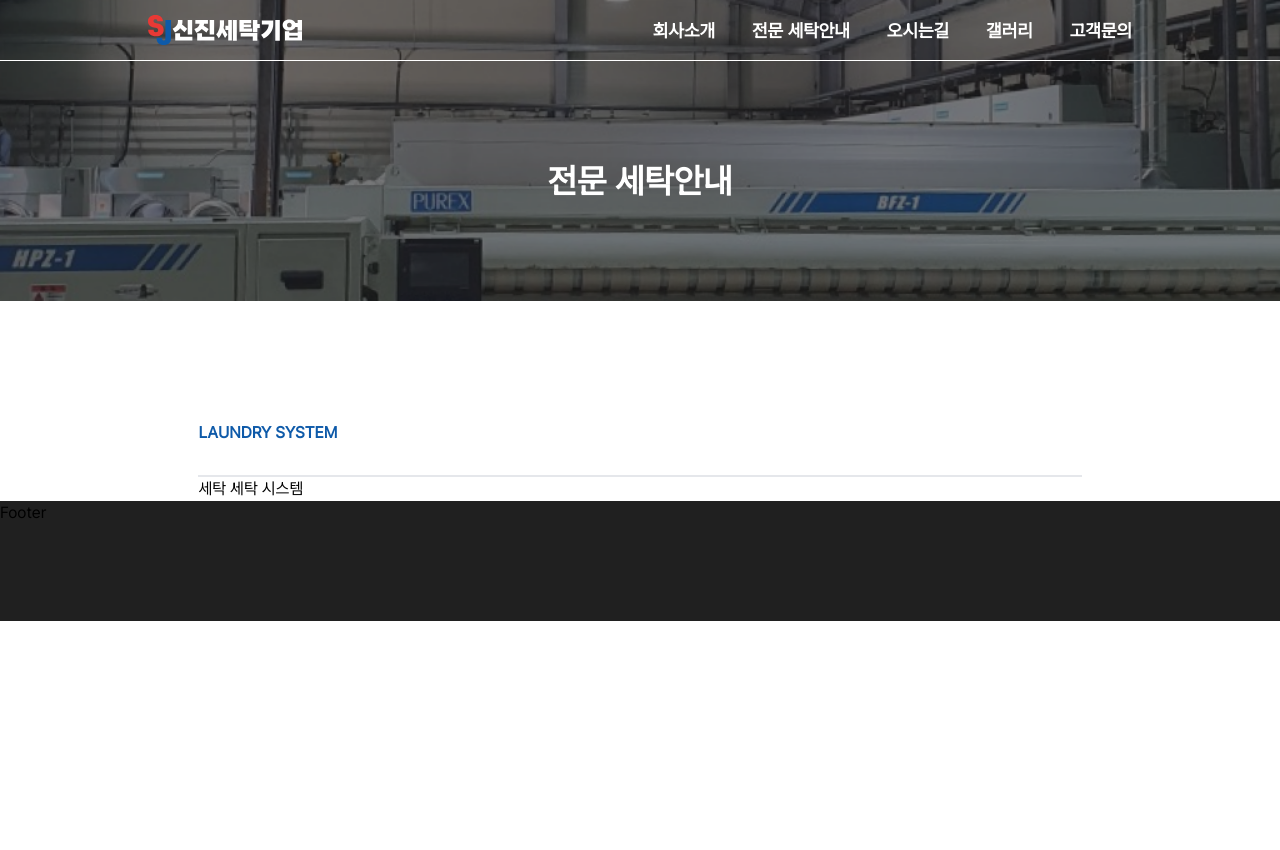
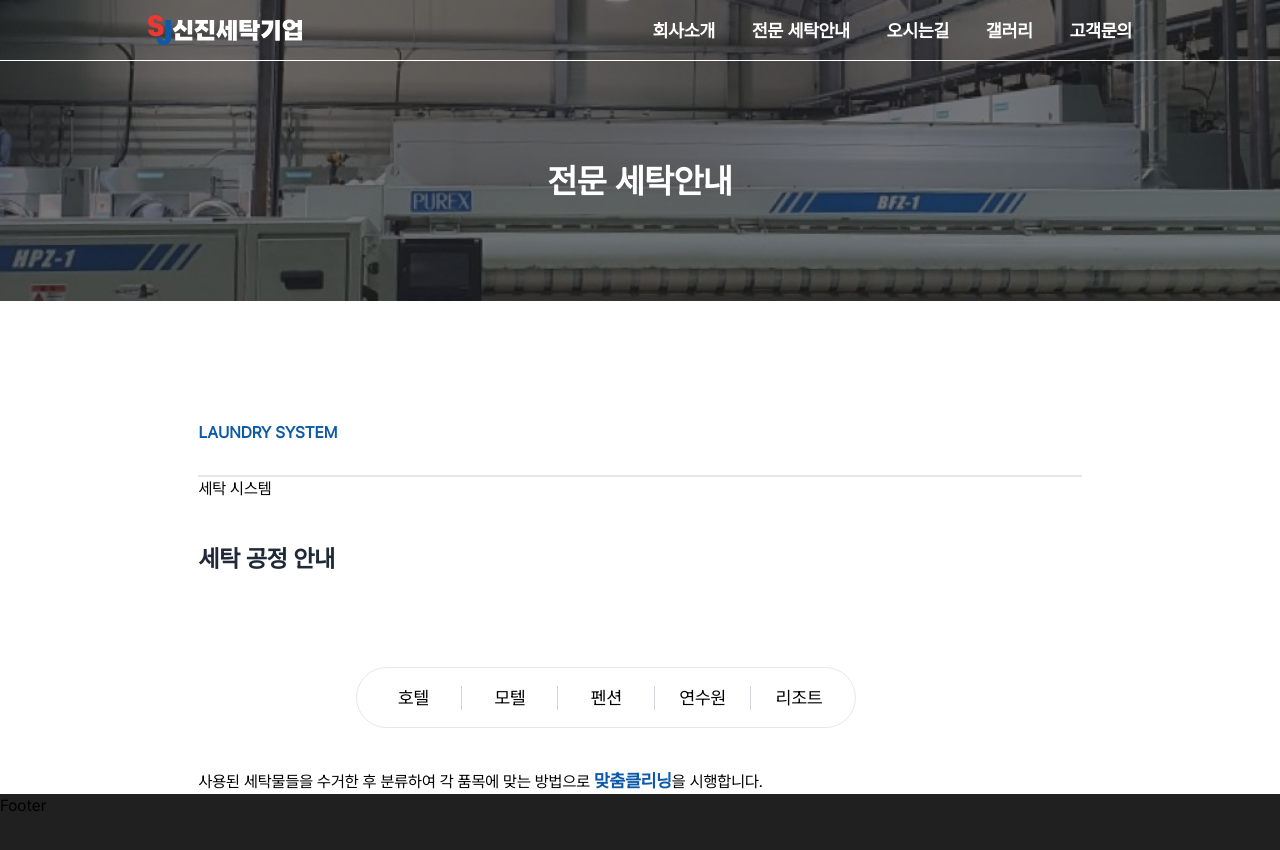
Before and after one commit to LeeDongTak/sinjin-laundry-front, a Next.js app: page /laundry-system in a window 1280 px wide. Shown: the top 850 px of the page. Before the commit the page ends 800 px from the top, so only its background shows below. Built offline with nearby package versions, Linux system fonts and the light colour scheme.

Commit message:
commit test

```diff
--- a/app/(root)/laundry-system/page.tsx
+++ b/app/(root)/laundry-system/page.tsx
@@ -1,13 +1,19 @@
-import { Metadata } from "next";
-import React from "react";
+import System from '@/components/laundry-system/System';
+import { Metadata } from 'next';
+import React from 'react';
 
 export const metadata: Metadata = {
-  title: "세탁 시스템 | 신진세탁기업",
-  description: "세탁 시스템",
+  title: '세탁 시스템 | 신진세탁기업',
+  description: '세탁 시스템',
 };
 
 const LaundrySystemPage = () => {
-  return <div>세탁 세탁 시스템</div>;
+  return (
+    <div>
+      <div>세탁 시스템</div>
+      <System />
+    </div>
+  );
 };
 
 export default LaundrySystemPage;
--- /dev/null
+++ b/components/laundry-system/System.tsx
@@ -0,0 +1,43 @@
+import React from 'react';
+
+const System = () => {
+  return (
+    <div className='w-full h-auto bg-white'>
+      <section>
+        <h1 className='mt-[20px] h-auto text-gray-800 text-[18px] font-bold md:text-[24px] md:mt-[40px]'>
+          세탁 공정 안내
+        </h1>
+      </section>
+      <nav className='mt-[80px] md:mt-[90px]  h-[30px] md:w-[522px] md:h-[60px] md:mx-[147px]'>
+        <ul className='flex items-center justify-center rounded-full border p-2 max-w-[500px] mx-auto mt-[60px] md:mt-[40px]'>
+          <li className="flex-1 text-center px-2 py-1 hover:bg-gray-100 rounded-full cursor-pointer text-[14px] md:px-4 md:py-2 md:text-[18px] relative before:content-[''] before:absolute before:w-[1px] before:h-[24px] before:bg-gray-300 before:right-0 before:top-1/2 before:-translate-y-1/2">
+            호텔
+          </li>
+          <li className="flex-1 text-center px-2 py-1 hover:bg-gray-100 rounded-full cursor-pointer text-[14px] md:px-4 md:py-2 md:text-[18px] relative before:content-[''] before:absolute before:w-[1px] before:h-[24px] before:bg-gray-300 before:right-0 before:top-1/2 before:-translate-y-1/2">
+            모텔
+          </li>
+          <li className="flex-1 text-center px-2 py-1 hover:bg-gray-100 rounded-full cursor-pointer text-[14px] md:px-4 md:py-2 md:text-[18px] relative before:content-[''] before:absolute before:w-[1px] before:h-[24px] before:bg-gray-300 before:right-0 before:top-1/2 before:-translate-y-1/2">
+            펜션
+          </li>
+          <li className="flex-1 text-center px-2 py-1 hover:bg-gray-100 rounded-full cursor-pointer text-[14px] md:px-4 md:py-2 md:text-[18px] relative before:content-[''] before:absolute before:w-[1px] before:h-[24px] before:bg-gray-300 before:right-0 before:top-1/2 before:-translate-y-1/2">
+            연수원
+          </li>
+          <li className='flex-1 text-center px-2 py-1 hover:bg-gray-100 rounded-full cursor-pointer text-[14px] md:px-4 md:py-2 md:text-[18px]'>
+            리조트
+          </li>
+        </ul>
+      </nav>
+      <section>
+        <p className='mt-[60px] md:mt-[40px]'>
+          사용된 세탁물들을 수거한 후 분류하여 각 품목에 맞는 방법으로{' '}
+          <span className='text-[16px] text-[#0E5aa9] font-bold md:text-[18px]'>
+            맞춤클리닝
+          </span>
+          을 시행합니다.
+        </p>
+      </section>
+    </div>
+  );
+};
+
+export default System;
```
